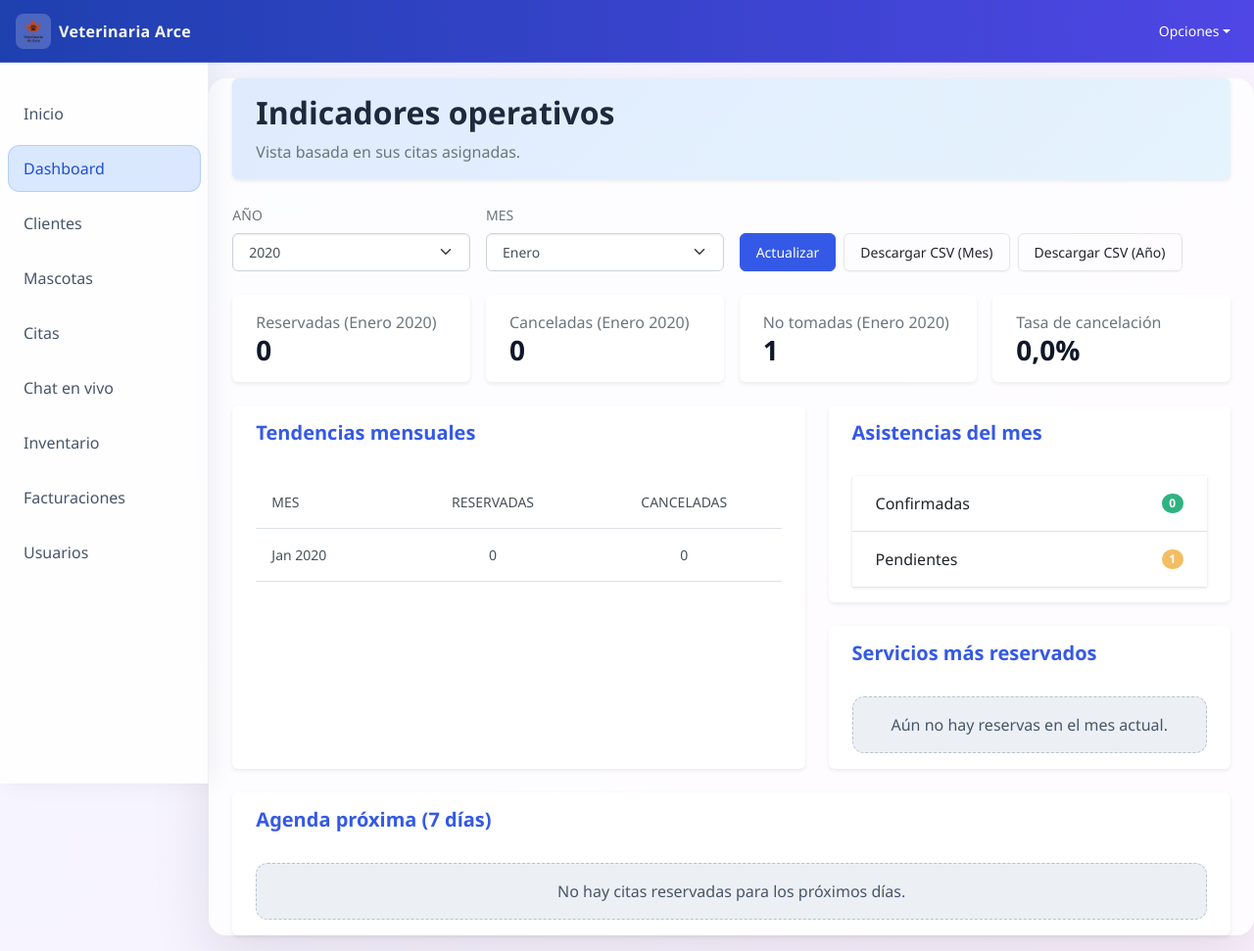
After one commit to Luisnavarr1999/Vet_Arce_Proyect, a Django app: page /panel/dashboard/ in a window 1280 px wide. The commit adds this page. Shown: the whole page at 98% size. Run offline with Django 4.2, Linux system fonts and the light colour scheme; a user stored in the database is signed in; tables that the repository leaves empty hold one stand-in row (values such as "Sample post"); some libraries are stand-ins or nearby versions.

Commit message:
agregando funciones//dashboard(beta)

```diff
--- a/ficatsmanager/urls.py
+++ b/ficatsmanager/urls.py
@@ -29,6 +29,7 @@ urlpatterns = [
     path('admin/', admin.site.urls),
 
     path('panel/', vistas_panel.home, name="panel_home"),
+    path('panel/dashboard/', vistas_panel.dashboard, name='panel_dashboard'),
 
     path('panel/password/recuperar/', vistas_panel.password_reset_request, name='panel_password_reset'),
     path('panel/password/recuperar/exito/', auth_views.PasswordResetDoneView.as_view(template_name='paneltrabajador/password_reset_done.html'), name='panel_password_reset_done',),
--- a/paneltrabajador/views/__init__.py
+++ b/paneltrabajador/views/__init__.py
@@ -1,4 +1,5 @@
 from .home import home, cerrar_sesion
+from .dashboard import dashboard
 from .password_reset import password_reset_request, PanelPasswordResetView
 from .cita import cita_listar, cita_agregar, cita_editar, cita_eliminar, cita_checkin, cita_noasistio
 from .cliente import cliente_crear, cliente_editar, cliente_eliminar, cliente_listado
--- /dev/null
+++ b/paneltrabajador/views/dashboard.py
@@ -0,0 +1,228 @@
+import csv
+from datetime import datetime, timedelta
+from urllib.parse import urlencode
+
+from django.contrib import messages
+from django.db.models import Count, Q
+from django.db.models.functions import TruncMonth
+from django.http import HttpResponse
+from django.shortcuts import redirect, render
+from django.utils import timezone
+
+from paneltrabajador.models import Cita
+
+
+MESES_NOMBRES = [
+    (1, 'Enero'),
+    (2, 'Febrero'),
+    (3, 'Marzo'),
+    (4, 'Abril'),
+    (5, 'Mayo'),
+    (6, 'Junio'),
+    (7, 'Julio'),
+    (8, 'Agosto'),
+    (9, 'Septiembre'),
+    (10, 'Octubre'),
+    (11, 'Noviembre'),
+    (12, 'Diciembre'),
+]
+
+
+def _generar_csv_citas(queryset, nombre_archivo):
+    """Devuelve un CSV con el detalle de las citas del queryset proporcionado."""
+
+    response = HttpResponse(content_type='text/csv')
+    response['Content-Disposition'] = f'attachment; filename="{nombre_archivo}"'
+    writer = csv.writer(response)
+    writer.writerow(
+        [
+            'N° Cita',
+            'Fecha',
+            'Estado',
+            'Asistencia',
+            'Servicio',
+            'Profesional',
+            'Cliente',
+            'Mascota',
+        ]
+    )
+    for cita in queryset:
+        profesional = getattr(cita.usuario, 'get_full_name', lambda: str(cita.usuario))()
+        if not profesional:
+            profesional = getattr(cita.usuario, 'username', str(cita.usuario))
+        writer.writerow(
+            [
+                cita.n_cita,
+                timezone.localtime(cita.fecha).strftime('%Y-%m-%d %H:%M'),
+                cita.get_estado_display(),
+                cita.get_asistencia_display(),
+                cita.get_servicio_display(),
+                profesional,
+                getattr(cita.cliente, 'nombre_cliente', ''),
+                getattr(cita.mascota, 'nombre', ''),
+            ]
+        )
+    return response
+
+
+def dashboard(request):
+    """Vista de indicadores operativos para el panel del trabajador."""
+    if not request.user.is_authenticated:
+        return redirect('panel_home')
+
+    if not request.user.has_perm('paneltrabajador.view_cita'):
+        messages.error(request, "No tiene los permisos para realizar esto.")
+        return redirect('panel_home')
+
+    grupos_usuario = set(request.user.groups.values_list('name', flat=True))
+    puede_ver_global = bool(grupos_usuario.intersection({'recepcionista', 'gerente'}))
+
+    if puede_ver_global:
+        citas_base = Cita.objects.all()
+    else:
+        citas_base = Cita.objects.filter(usuario=request.user)
+
+    now = timezone.localtime()
+    meses_disponibles = list(citas_base.dates('fecha', 'month', order='DESC'))
+    anios_disponibles = list(citas_base.dates('fecha', 'year', order='DESC'))
+
+    default_year = anios_disponibles[0].year if anios_disponibles else now.year
+    default_month = meses_disponibles[0].month if meses_disponibles else now.month
+
+    try:
+        selected_year = int(request.GET.get('year', default_year))
+    except (TypeError, ValueError):
+        selected_year = default_year
+
+    try:
+        selected_month = int(request.GET.get('month', default_month))
+    except (TypeError, ValueError):
+        selected_month = default_month
+
+    if selected_month < 1 or selected_month > 12:
+        selected_month = default_month
+
+    zona = timezone.get_current_timezone()
+    inicio_mes_seleccionado = datetime(selected_year, selected_month, 1)
+    if timezone.is_naive(inicio_mes_seleccionado):
+        inicio_mes_seleccionado = timezone.make_aware(inicio_mes_seleccionado, zona)
+
+    citas_mes = citas_base.filter(fecha__year=selected_year, fecha__month=selected_month)
+
+    export_type = request.GET.get('export')
+    if export_type in {'mes', 'anio'}:
+        if export_type == 'mes':
+            queryset_export = (
+                citas_base.filter(fecha__year=selected_year, fecha__month=selected_month)
+                .select_related('cliente', 'mascota', 'usuario')
+                .order_by('fecha')
+            )
+            nombre_archivo = f'dashboard_{selected_year}_{selected_month:02d}.csv'
+        else:
+            queryset_export = (
+                citas_base.filter(fecha__year=selected_year)
+                .select_related('cliente', 'mascota', 'usuario')
+                .order_by('fecha')
+            )
+            nombre_archivo = f'dashboard_{selected_year}_anual.csv'
+
+        return _generar_csv_citas(queryset_export, nombre_archivo)
+
+    total_reservadas_mes = citas_mes.filter(estado='1').count()
+    total_canceladas_mes = citas_mes.filter(estado='2').count()
+    total_no_tomadas_mes = citas_mes.filter(estado='3').count()
+    total_asistencias_mes = citas_mes.filter(asistencia='A').count()
+    total_pendientes_asistencia_mes = citas_mes.filter(asistencia='P').count()
+
+    total_operativo_mes = total_reservadas_mes + total_canceladas_mes + total_no_tomadas_mes
+    tasa_cancelacion_mes = 0.0
+    if total_operativo_mes:
+        tasa_cancelacion_mes = round((total_canceladas_mes / total_operativo_mes) * 100, 1)
+
+    servicios_reservas = (
+        citas_mes.filter(estado='1')
+        .values('servicio')
+        .annotate(total=Count('servicio'))
+        .order_by('-total')
+    )
+
+    servicio_dict = dict(Cita.SERVICIO_CHOICES)
+    servicios_reservas = [
+        {
+            'servicio': servicio_dict.get(item['servicio'], item['servicio']),
+            'total': item['total'],
+        }
+        for item in servicios_reservas
+    ]
+
+    inicio_periodo = inicio_mes_seleccionado - timedelta(days=180)
+    tendencias_qs = (
+        citas_base.filter(fecha__gte=inicio_periodo)
+        .annotate(periodo=TruncMonth('fecha'))
+        .values('periodo')
+        .annotate(
+            reservadas=Count('n_cita', filter=Q(estado='1')),
+            canceladas=Count('n_cita', filter=Q(estado='2')),
+        )
+        .order_by('periodo')
+    )
+
+    tendencias_mensuales = []
+    for item in tendencias_qs:
+        periodo = item['periodo']
+        if periodo:
+            if timezone.is_aware(periodo):
+                periodo_local = timezone.localtime(periodo)
+            else:
+                periodo_local = periodo
+            periodo_texto = periodo_local.strftime('%b %Y')
+        else:
+            periodo_texto = 'Sin fecha'
+        tendencias_mensuales.append({
+            'periodo': periodo_texto,
+            'reservadas': item['reservadas'],
+            'canceladas': item['canceladas'],
+        })
+
+    proximas_citas = (
+        citas_base.filter(
+            fecha__gte=now,
+            fecha__lte=now + timedelta(days=7),
+            estado='1',
+        )
+        .select_related('cliente', 'mascota')
+        .order_by('fecha')[:10]
+    )
+
+    nombre_mes = dict(MESES_NOMBRES).get(selected_month, '')
+    mes_actual_label = f"{nombre_mes} {selected_year}".strip()
+
+    year_options = [fecha.year for fecha in anios_disponibles] or [default_year]
+    month_options = [{'value': numero, 'label': nombre} for numero, nombre in MESES_NOMBRES]
+
+    export_mes_url = f"{request.path}?" + urlencode(
+        {'year': selected_year, 'month': selected_month, 'export': 'mes'}
+    )
+    export_anio_url = f"{request.path}?" + urlencode({'year': selected_year, 'export': 'anio'})
+
+    contexto = {
+        'alcance_global': puede_ver_global,
+        'total_reservadas_mes': total_reservadas_mes,
+        'total_canceladas_mes': total_canceladas_mes,
+        'total_no_tomadas_mes': total_no_tomadas_mes,
+        'total_asistencias_mes': total_asistencias_mes,
+        'total_pendientes_asistencia_mes': total_pendientes_asistencia_mes,
+        'tasa_cancelacion_mes': tasa_cancelacion_mes,
+        'servicios_reservas': servicios_reservas,
+        'tendencias_mensuales': tendencias_mensuales,
+        'proximas_citas': proximas_citas,
+        'mes_actual_label': mes_actual_label,
+        'selected_year': selected_year,
+        'selected_month': selected_month,
+        'year_options': year_options,
+        'month_options': month_options,
+        'export_mes_url': export_mes_url,
+        'export_anio_url': export_anio_url,
+    }
+
+    return render(request, 'paneltrabajador/dashboard.html', contexto)
--- /dev/null
+++ b/templates/paneltrabajador/dashboard.html
@@ -0,0 +1,181 @@
+{% extends "./master.html" %}
+{% block title %}
+  Dashboard
+{% endblock title %}
+{% block content %}
+  <section class="dashboard-hero card border-0 shadow-sm mb-4">
+    <div class="card-body">
+      <h2 class="fw-semibold mb-2">Indicadores operativos</h2>
+      <p class="mb-0 text-muted">
+        Vista basada en {{ alcance_global|yesno:"toda la veterinaria,sus citas asignadas" }}.
+      </p>
+    </div>
+  </section>
+
+  <form method="get" class="row g-3 align-items-end mb-4">
+    <div class="col-sm-6 col-md-3">
+      <label class="form-label small text-uppercase text-muted">Año</label>
+      <select name="year" class="form-select">
+        {% for year in year_options %}
+          <option value="{{ year }}" {% if year == selected_year %}selected{% endif %}>{{ year }}</option>
+        {% endfor %}
+      </select>
+    </div>
+    <div class="col-sm-6 col-md-3">
+      <label class="form-label small text-uppercase text-muted">Mes</label>
+      <select name="month" class="form-select">
+        {% for item in month_options %}
+          <option value="{{ item.value }}" {% if item.value == selected_month %}selected{% endif %}>{{ item.label }}</option>
+        {% endfor %}
+      </select>
+    </div>
+    <div class="col-md-auto d-flex gap-2 flex-wrap">
+      <button type="submit" class="btn btn-primary">Actualizar</button>
+      <a class="btn btn-outline-secondary" href="{{ export_mes_url }}">Descargar CSV (Mes)</a>
+      <a class="btn btn-outline-secondary" href="{{ export_anio_url }}">Descargar CSV (Año)</a>
+    </div>
+  </form>
+
+  <div class="row g-3 mb-4">
+    <div class="col-md-6 col-xl-3">
+      <div class="card dashboard-card shadow-sm border-0 h-100">
+        <div class="card-body">
+          <span class="text-muted d-block">Reservadas ({{ mes_actual_label|title }})</span>
+          <h3 class="fw-semibold mb-0">{{ total_reservadas_mes }}</h3>
+        </div>
+      </div>
+    </div>
+    <div class="col-md-6 col-xl-3">
+      <div class="card dashboard-card shadow-sm border-0 h-100">
+        <div class="card-body">
+          <span class="text-muted d-block">Canceladas ({{ mes_actual_label|title }})</span>
+          <h3 class="fw-semibold mb-0">{{ total_canceladas_mes }}</h3>
+        </div>
+      </div>
+    </div>
+    <div class="col-md-6 col-xl-3">
+      <div class="card dashboard-card shadow-sm border-0 h-100">
+        <div class="card-body">
+          <span class="text-muted d-block">No tomadas ({{ mes_actual_label|title }})</span>
+          <h3 class="fw-semibold mb-0">{{ total_no_tomadas_mes }}</h3>
+        </div>
+      </div>
+    </div>
+    <div class="col-md-6 col-xl-3">
+      <div class="card dashboard-card shadow-sm border-0 h-100">
+        <div class="card-body">
+          <span class="text-muted d-block">Tasa de cancelación</span>
+          <h3 class="fw-semibold mb-0">{{ tasa_cancelacion_mes }}%</h3>
+        </div>
+      </div>
+    </div>
+  </div>
+
+  <div class="row g-4">
+    <div class="col-lg-7">
+      <div class="card dashboard-card shadow-sm border-0 h-100">
+        <div class="card-header border-0 bg-transparent py-3">
+          <h5 class="mb-0 fw-semibold text-primary">Tendencias mensuales</h5>
+        </div>
+        <div class="card-body">
+          {% if tendencias_mensuales %}
+            <div class="table-responsive">
+              <table class="table align-middle mb-0">
+                <thead>
+                  <tr>
+                    <th>Mes</th>
+                    <th class="text-center">Reservadas</th>
+                    <th class="text-center">Canceladas</th>
+                  </tr>
+                </thead>
+                <tbody>
+                  {% for item in tendencias_mensuales %}
+                    <tr>
+                      <td>{{ item.periodo }}</td>
+                      <td class="text-center">{{ item.reservadas }}</td>
+                      <td class="text-center">{{ item.canceladas }}</td>
+                    </tr>
+                  {% endfor %}
+                </tbody>
+              </table>
+            </div>
+          {% else %}
+            <div class="alert alert-soft mb-0">No se encontraron datos suficientes para calcular tendencias.</div>
+          {% endif %}
+        </div>
+      </div>
+    </div>
+    <div class="col-lg-5">
+      <div class="card dashboard-card shadow-sm border-0 mb-4">
+        <div class="card-header border-0 bg-transparent py-3">
+          <h5 class="mb-0 fw-semibold text-primary">Asistencias del mes</h5>
+        </div>
+        <div class="card-body">
+          <ul class="list-group list-group-flush">
+            <li class="list-group-item d-flex justify-content-between align-items-center">
+              Confirmadas
+              <span class="badge text-bg-success rounded-pill">{{ total_asistencias_mes }}</span>
+            </li>
+            <li class="list-group-item d-flex justify-content-between align-items-center">
+              Pendientes
+              <span class="badge text-bg-warning rounded-pill">{{ total_pendientes_asistencia_mes }}</span>
+            </li>
+          </ul>
+        </div>
+      </div>
+      <div class="card dashboard-card shadow-sm border-0">
+        <div class="card-header border-0 bg-transparent py-3">
+          <h5 class="mb-0 fw-semibold text-primary">Servicios más reservados</h5>
+        </div>
+        <div class="card-body">
+          {% if servicios_reservas %}
+            <ul class="list-group list-group-flush">
+              {% for servicio in servicios_reservas %}
+                <li class="list-group-item d-flex justify-content-between align-items-center">
+                  {{ servicio.servicio }}
+                  <span class="badge text-bg-primary rounded-pill">{{ servicio.total }}</span>
+                </li>
+              {% endfor %}
+            </ul>
+          {% else %}
+            <div class="alert alert-soft mb-0">Aún no hay reservas en el mes actual.</div>
+          {% endif %}
+        </div>
+      </div>
+    </div>
+  </div>
+
+  <div class="card dashboard-card shadow-sm border-0 mt-4">
+    <div class="card-header border-0 bg-transparent py-3">
+      <h5 class="mb-0 fw-semibold text-primary">Agenda próxima (7 días)</h5>
+    </div>
+    <div class="card-body">
+      {% if proximas_citas %}
+        <div class="table-responsive">
+          <table class="table align-middle mb-0">
+            <thead>
+              <tr>
+                <th>Fecha</th>
+                <th>Cliente</th>
+                <th>Mascota</th>
+                <th>Servicio</th>
+              </tr>
+            </thead>
+            <tbody>
+              {% for cita in proximas_citas %}
+                <tr>
+                  <td>{{ cita.fecha|date:"d/m/Y H:i" }}</td>
+                  <td>{{ cita.cliente.nombre_cliente|default:"-" }}</td>
+                  <td>{{ cita.mascota.nombre|default:"-" }}</td>
+                  <td>{{ cita.get_servicio_display }}</td>
+                </tr>
+              {% endfor %}
+            </tbody>
+          </table>
+        </div>
+      {% else %}
+        <div class="alert alert-soft mb-0">No hay citas reservadas para los próximos días.</div>
+      {% endif %}
+    </div>
+  </div>
+{% endblock content %}
--- a/templates/paneltrabajador/master.html
+++ b/templates/paneltrabajador/master.html
@@ -62,6 +62,12 @@
                 <a class="nav-link{% if request.path_info == '/panel/' %} active{% endif %}"
                    href="{% url 'panel_home' %}">Inicio</a>
               </li>
+              {% if perms.paneltrabajador.view_cita %}
+                <li class="nav-item">
+                  <a class="nav-link{% if '/panel/dashboard/' in request.path_info %} active{% endif %}"
+                     href="{% url 'panel_dashboard' %}">Dashboard</a>
+                </li>
+              {% endif %}
               {% if perms.paneltrabajador.view_cliente %}
                 <li class="nav-item">
                   <a class="nav-link{% if '/panel/clientes/' in request.path_info %} active{% endif %}"
```
